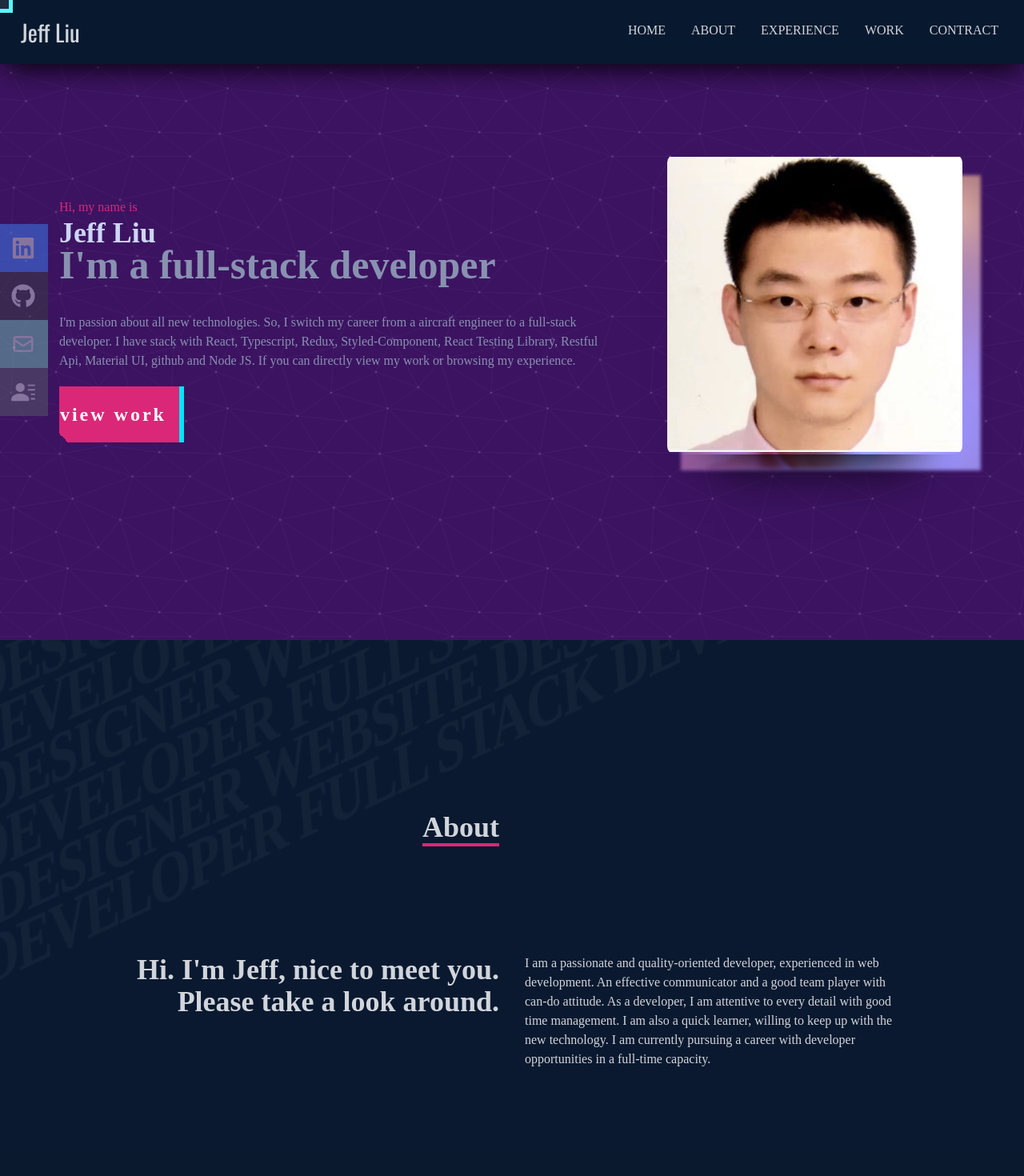
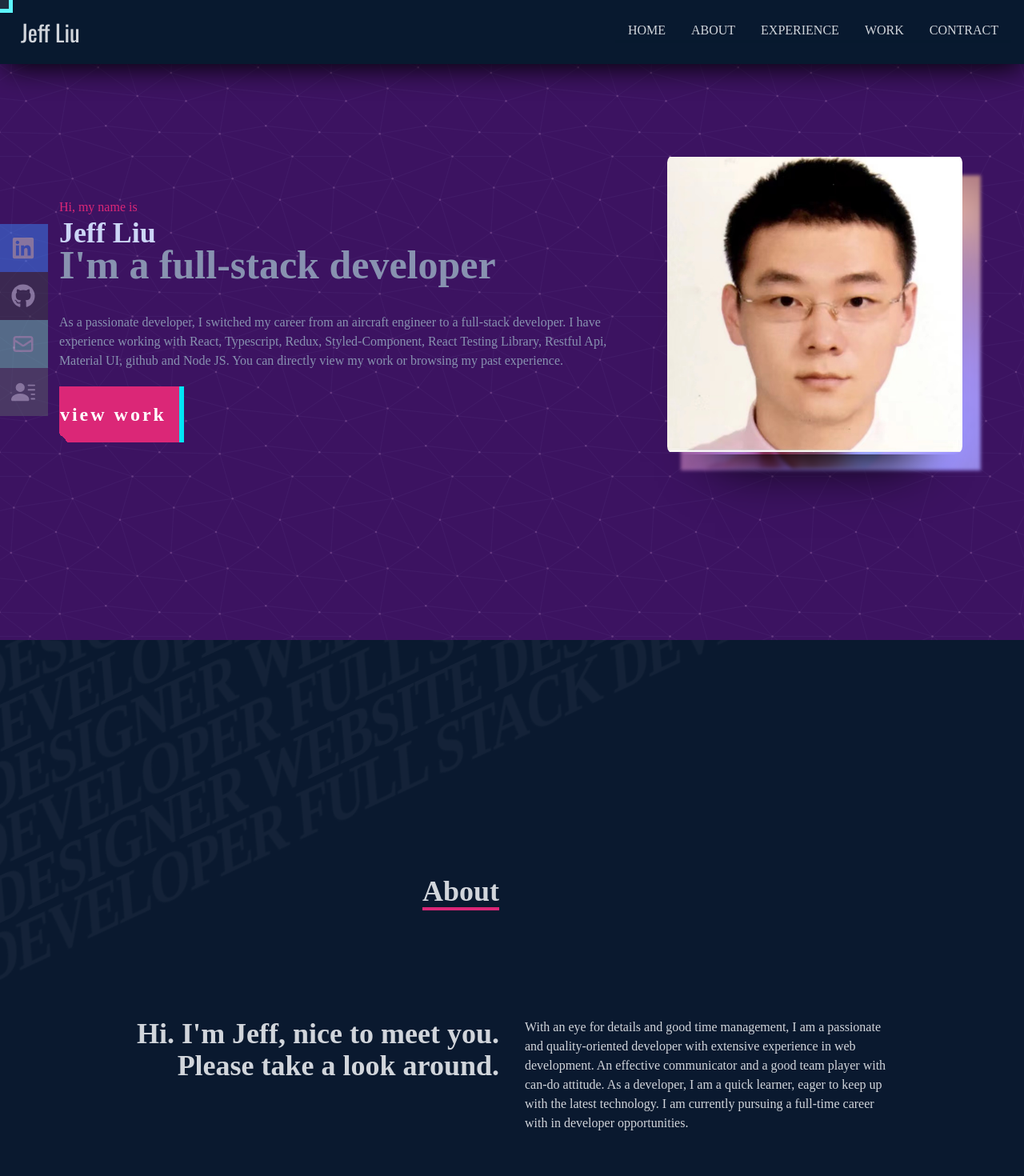
Before and after one commit to JeffLiusGitHub/typescriptPortfolio, a React (Create React App) app: page / in a window 1280 px wide. Shown: the top 1470 px of the page at 80% size. Built offline with nearby package versions, Linux system fonts and the light colour scheme.

Commit message:
modify page content with better English

```diff
--- a/src/components/BottomNav.tsx
+++ b/src/components/BottomNav.tsx
@@ -59,10 +59,12 @@ const BottomNav = (props: Props) => {
           style={{
             background:
               'radial-gradient(circle, rgba(238,174,202,1) 0%, rgba(74,132,200,0.8) 100%)',
+            boxShadow: '1px -5px 35px -4px rgba(0,0,0,0.66)',
           }}
         >
-          {outlinkArray.map((o) => (
+          {outlinkArray.map((o, key) => (
             <BottomNavigationAction
+              key={key}
               target="_blank"
               rel="noopener noreferrer"
               style={{ color: 'rgb(37 38 39)' }}
--- a/src/components/WorkStyle.js
+++ b/src/components/WorkStyle.js
@@ -100,8 +100,8 @@ export const ProjectDescriptions = styled.div`
     box-shadow: 7px 8px 26px -7px rgba(0, 0, 0, 0.95);
   }
   @media (max-width: 600px) {
-    background-color: transparent;
-    padding: 20px 5px;
+    background-color: rgba(32, 32, 32, 0.3);
+    padding: 20px 10px;
   }
 `;
 
@@ -180,12 +180,16 @@ export const ProjectImg = styled.div`
     z-index: 1000;
     :hover {
       transform: scale(1.1);
+      @media (max-width: 600px) {
+        transform: scale(1);
+      }
     }
     @media screen and (max-width: 768px) {
       object-fit: cover;
       width: auto;
       height: 100%;
       max-height: 430px;
+      transform: scale(1);
     }
   }
 `;
--- a/src/page/About.tsx
+++ b/src/page/About.tsx
@@ -75,13 +75,13 @@ const About = ({ textEnter, textLeave }: Props) => {
                 transition: 'all 0.9s cubic-bezier(0.17, 0.55, 0.55, 1) 0.5s',
               }}
             >
-              I am a passionate and quality-oriented developer, experienced in
-              web development. An effective communicator and a good team player
-              with can-do attitude. As a developer, I am attentive to every
-              detail with good time management. I am also a quick learner,
-              willing to keep up with the new technology. I am currently
-              pursuing a career with developer opportunities in a full-time
-              capacity.
+              With an eye for details and good time management, I am a
+              passionate and quality-oriented developer with extensive
+              experience in web development. An effective communicator and a
+              good team player with can-do attitude. As a developer, I am a
+              quick learner, eager to keep up with the latest technology. I am
+              currently pursuing a full-time career with in developer
+              opportunities.
             </p>
           </SecondLineContainer>
         </MainAboutContainer>
--- a/src/page/AboutStyle.js
+++ b/src/page/AboutStyle.js
@@ -2,12 +2,12 @@ import styled from 'styled-components';
 import wave from '../assets/wave.svg';
 export const BackgroundContainer = styled.div`
   width: 100%;
-  height: 80vh;
+  height: 100vh;
   background-color: rgb(10 25 47);
   color: rgb(209 213 219);
   z-index: 1;
   position: static;
-  overflow-x: hidden;
+
 `;
 
 export const ParallaxPositiveContainer = styled.div`
@@ -30,7 +30,6 @@ export const ParallaxPositiveContainer = styled.div`
 
   z-index: 1;
   font-size: 900px;
-  overflow-x: hidden;
   text-overflow: clip;
   overflow-x: hidden;
   white-space: nowrap;
--- a/src/page/Contract.tsx
+++ b/src/page/Contract.tsx
@@ -26,7 +26,7 @@ const Contract = ({ textEnter, textLeave }: Props) => {
               transition: 'all 1.9s cubic-bezier(0.17, 0.55, 0.55, 1) 0.5s',
             }}
           >
-            Contract
+            Contact
           </Title>
           <Content
             onMouseEnter={textEnter}
@@ -36,10 +36,9 @@ const Contract = ({ textEnter, textLeave }: Props) => {
               transition: 'all 1.9s cubic-bezier(0.17, 0.55, 0.55, 1) 0.5s',
             }}
           >
-            If you are interested on my work, skills or want to talk to me, feel
-            free to contract me by click the link below. Or, you can click the
-            button on the left, and reach to my linkedin, github, email and my
-            resume. Get in touch soon!
+            Feel free to contact me if you are interested in my work, skills or
+            would like to speak with me. You can find my linkedin, github, email
+            and resume by clicking the link below. Let's keep in touch!
           </Content>
           <ButtonContainer>
             <a
@@ -48,7 +47,7 @@ const Contract = ({ textEnter, textLeave }: Props) => {
               rel="noopener noreferrer"
             >
               <CallToActionButton>
-                Contract<BlinkerCursor>_</BlinkerCursor>
+              Contact<BlinkerCursor>_</BlinkerCursor>
               </CallToActionButton>
             </a>
           </ButtonContainer>
--- a/src/page/Home.tsx
+++ b/src/page/Home.tsx
@@ -49,11 +49,9 @@ const Home = ({ textEnter, textLeave }: Props) => {
                 I'm a full-stack developer
               </MainTitle>
               <Content onMouseEnter={textEnter} onMouseLeave={textLeave}>
-                I'm passion about all new technologies. So, I switch my career
-                from a aircraft engineer to a full-stack developer. I have stack
-                with React, Typescript, Redux, Styled-Component, React Testing
-                Library, Restful Api, Material UI, github and Node JS. If you
-                can directly view my work or browsing my experience.
+                As a passionate developer, I switched my career from an aircraft engineer to a full-stack developer. I have experience working with React, Typescript, Redux, Styled-Component, React Testing
+                Library, Restful Api, Material UI, github and Node JS. You
+                can directly view my work or browsing my past experience.
               </Content>
               <ButtonContainer>
                 <Link
--- a/src/page/TimeLineAnimation.js
+++ b/src/page/TimeLineAnimation.js
@@ -35,7 +35,7 @@ const rightFlyin = keyframes`
 export const Spacer = styled.div`
   content: '';
 
-  height: 1133px;
+  height: 380px;
   width: 100%;
   background-repeat: no-repeat;
   background-position: center;
--- a/src/page/Works.tsx
+++ b/src/page/Works.tsx
@@ -13,23 +13,6 @@ type Props = {};
 const workArray = [
   {
     id: 1,
-    img: 'ToyRobot',
-    title: 'Toy Robot Simulator',
-    category: 'WEBSITE GAME',
-    technology: [
-      'React',
-      'Redux',
-      'Styled-component',
-      'Material UI',
-      'firebase',
-      'react testing library',
-    ],
-    gitUrl: 'https://github.com/JeffLiusGitHub/toy-robot',
-    link: 'https://toy-robot-simulator-69acb.web.app/',
-    desc: 'A game web app for manipulating the turtle move, turn left, turn right, place the turtle and report the current coordinates. Website will report if user want to do the invalid move like move turtle before place it, move turtle out of the table etc. ',
-  },
-  {
-    id: 2,
     img: 'Iconic',
     title: 'Iconic Demo',
     category: 'SHOPPING WEBSITE',
@@ -51,7 +34,24 @@ const workArray = [
     ],
     gitUrl: 'https://github.com/JeffLiusGitHub/shoppingDemo',
     link: 'https://iconic-shopping.web.app/',
-    desc: 'A shopping web app for buying cloth and accessories online. User can register and login the website to add product to cart or to the wishlist. User can do pay the product based on stripe api. If user login as admin, they can see the dashboard based on other user`s shopping behavior.',
+    desc: 'An online shopping web application for registering and logging into the website. Users can add items to the cart, or wishlist and pay using Stripe API. If users login as admin, they can view analytics on other user`s shopping behavior.',
+  },
+  {
+    id: 2,
+    img: 'ToyRobot',
+    title: 'Toy Robot Simulator',
+    category: 'WEBSITE GAME',
+    technology: [
+      'React',
+      'Redux',
+      'Styled-component',
+      'Material UI',
+      'firebase',
+      'react testing library',
+    ],
+    gitUrl: 'https://github.com/JeffLiusGitHub/toy-robot',
+    link: 'https://toy-robot-simulator-69acb.web.app/',
+    desc: 'A game application to manipulate the turtle`s movement, turn left, turn right, place the turtle, and report its current coordinates. It will indicate if the user attempts a wrong move like moving a turtle before it`s placed, or moving it out of the table. ',
   },
   {
     id: 3,
@@ -61,7 +61,7 @@ const workArray = [
     technology: ['React', 'Material UI', 'date-fns', 'react-beautiful-dnd'],
     gitUrl: 'https://github.com/JeffLiusGitHub/trello',
     link: 'https://kanban-45ef5.web.app/',
-    desc: 'A project management app for arrange task based on time schedule. Support multiple functions such as: create task, modify task, and delete task, overdue alert, feel free to drag the card and create your own card!',
+    desc: 'A project management app that organizes  tasks based on the schedules. It features a number of function such as: creating tasks, modifying tasks, and deleting them, as well as overdue alerts. Easy to use, drag the tasks and create your own!',
   },
 
   {
@@ -83,7 +83,7 @@ const workArray = [
     ],
     gitUrl: 'https://github.com/JeffLiusGitHub/chatting-app',
     link: 'https://chat-462f6.web.app/',
-    desc: 'A web chat app for chatting with friends. Support multiple users chatting in the same room. Support emoji. Have fun with your friend right now!',
+    desc: 'A web chat app supports multiple users chatting on the same screen. Support emoticons. Have fun chatting with your friends right now!',
   },
   {
     id: 5,
@@ -93,7 +93,7 @@ const workArray = [
     technology: ['React', 'Material UI', 'date-fns', 'lodash', 'date-fns-tz'],
     gitUrl: 'https://github.com/JeffLiusGitHub/newspaper_demo',
     link: 'https://news-43792.web.app/',
-    desc: 'A web newspaper app inspired by ABC news by using recrusion to destructure json data. Website can work for most ABC news format data structure.',
+    desc: 'A web newspaper app based on ABC news that uses recursion to destructure JSON data. The website is designed to work with most ABC news data formats.',
   },
   {
     id: 6,
@@ -109,7 +109,7 @@ const workArray = [
     ],
     gitUrl: 'https://github.com/JeffLiusGitHub/ie_sport_injury-ver-1.3',
     link: 'https://www.bilibili.com/video/BV1jK411p7nm?share_source=copy_web&t=133',
-    desc: 'A web sport injury preventing web app inspired by once I falling down from the bike. Provide map route search, traffic knowledge education, quiz for traffic knowledge with explanations, common injuries illustration, 3D street view for most dangerous area, etc.',
+    desc: 'An injury prevention web application inspired by a bike accident. Features include map route search, traffic knowledge education, quiz on traffic knowledge,  illustration of common injuries, 3D street view for the most dangerous area, etc.',
   },
   {
     id: 7,
@@ -127,7 +127,7 @@ const workArray = [
     ],
     gitUrl: 'https://github.com/JeffLiusGitHub/typescriptPortfolio',
     link: 'https://portfolio-add7c.web.app/',
-    desc: 'A web sport injury preventing web app inspired by once I falling down from the bike. Provide map route search, traffic knowledge education, quiz for traffic knowledge with explanations, common injuries illustration, 3D street view for most dangerous area, etc.',
+    desc: 'A self-introduction website with sections such as introduction, experience and work. Enhance the user experience by using proper animation.',
   },
 ];
 const Works = (props: Props) => {
--- a/src/page/WorksStyle.js
+++ b/src/page/WorksStyle.js
@@ -2,7 +2,6 @@ import styled from 'styled-components';
 
 export const WorkContainer = styled.div`
   width: 100%;
-  /* height: 2500px; */
   background-color: #152030;
   color: rgb(209 213 219);
   display: flex;
@@ -12,14 +11,13 @@ export const WorkContainer = styled.div`
 `;
 
 export const HeaderContainer = styled.div`
-  margin-top: 200px;
+  margin-top: 80px;
   max-width: 1000px;
   display: flex;
-
   align-items: center;
   justify-content: flex-start;
   /* display: block; */
-   /* flex-direction: column; */
+  /* flex-direction: column; */
 `;
 
 export const WorkTitle = styled.div`
@@ -29,6 +27,7 @@ export const WorkTitle = styled.div`
   display: block;
   border-bottom-width: 4px;
   border-color: rgb(219 39 119);
+  margin-bottom: 40px;
 `;
 
 export const WorkDescriptionContainer = styled.div`
@@ -37,4 +36,5 @@ export const WorkDescriptionContainer = styled.div`
   font-weight: 700;
   padding-top: 1rem;
   padding-bottom: 1rem;
+  margin-bottom: 24px;
 `;
```
Also changed, not shown: src/assets/bottomWave.svg.
